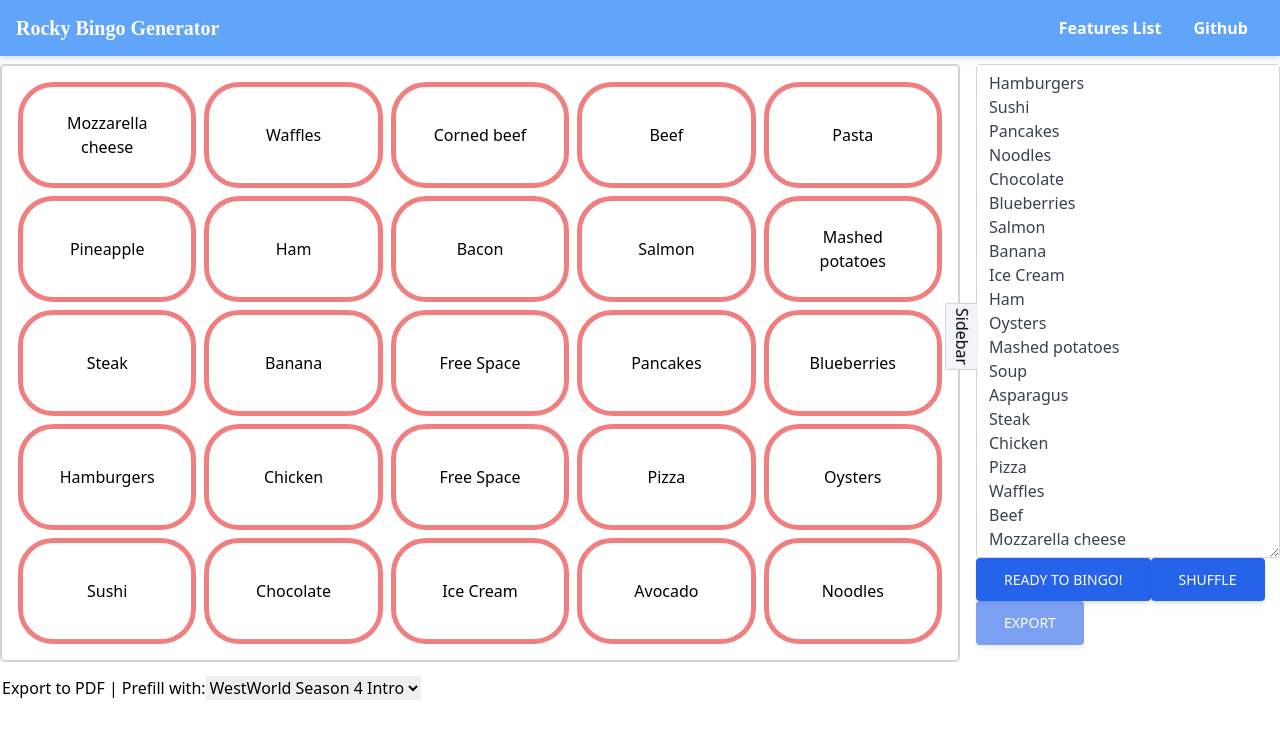
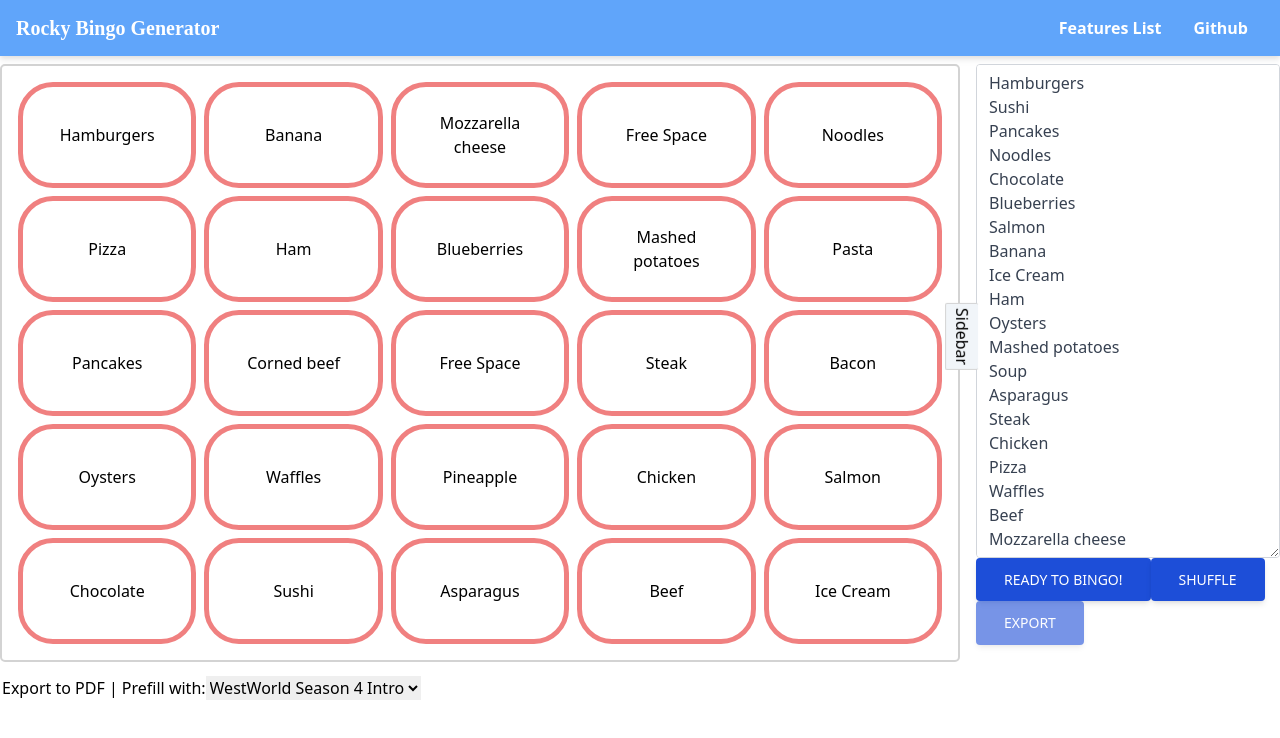
Before and after one commit to RockyKev/rocky-bingo, a Nuxt app: page / in a window 1280 px wide. Shown: the top 738 px of the page. Built offline with nearby package versions, Linux system fonts and the light colour scheme.

Commit message:
fix: no more duplicate free space. On Load, board is static.

```diff
--- a/app.vue
+++ b/app.vue
@@ -152,7 +152,7 @@ export default {
     }
 
     // TODO: BUG here! Will create multiple Free Space
-    this.words = shuffle(this.words);
+    // this.words = shuffle(this.words);
     this.words[12] = "Free Space";
   },
 };
--- a/components/textareaField.vue
+++ b/components/textareaField.vue
@@ -2,26 +2,7 @@
   <textarea
     @change="checkSubmittedData"
     spellcheck="true"
-    class="
-      form-control
-      block
-      w-full
-      px-3
-      py-1.5
-      text-base
-      font-normal
-      text-gray-700
-      bg-white bg-clip-padding
-      border border-solid border-gray-300
-      rounded
-      transition
-      ease-in-out
-      m-0
-      focus:text-gray-700
-      focus:bg-white
-      focus:border-blue-600
-      focus:outline-none
-    "
+    class="textarea"
     rows="20"
     v-model="submittedData"
   ></textarea>
@@ -30,25 +11,7 @@
     @click="bingoButtonClicked"
     :disabled="!buttonIsEnabled"
     :class="{ 'opacity-60': !buttonIsEnabled }"
-    class="
-      inline-block
-      px-7
-      py-3
-      bg-blue-600
-      text-white
-      font-medium
-      text-sm
-      leading-snug
-      uppercase
-      rounded
-      shadow-md
-      hover:bg-blue-700 hover:shadow-lg
-      focus:bg-blue-700 focus:shadow-lg focus:outline-none focus:ring-0
-      active:bg-blue-800 active:shadow-lg
-      transition
-      duration-150
-      ease-in-out
-    "
+    class="primary-button"
   >
     {{ buttonText }}
   </button>
@@ -56,25 +19,7 @@
     @click="shuffleButtonClicked"
     :disabled="!buttonIsEnabled"
     :class="{ 'opacity-60': !buttonIsEnabled }"
-    class="
-      inline-block
-      px-7
-      py-3
-      bg-blue-600
-      text-white
-      font-medium
-      text-sm
-      leading-snug
-      uppercase
-      rounded
-      shadow-md
-      hover:bg-blue-700 hover:shadow-lg
-      focus:bg-blue-700 focus:shadow-lg focus:outline-none focus:ring-0
-      active:bg-blue-800 active:shadow-lg
-      transition
-      duration-150
-      ease-in-out
-    "
+    class="primary-button"
   >
     Shuffle
   </button>
@@ -83,25 +28,7 @@
     @click="exportButtonClicked"
     :disabled="!exportButtonIsEnabled"
     :class="{ 'opacity-60': !exportButtonIsEnabled }"
-    class="
-      inline-block
-      px-7
-      py-3
-      bg-blue-600
-      text-white
-      font-medium
-      text-sm
-      leading-snug
-      uppercase
-      rounded
-      shadow-md
-      hover:bg-blue-700 hover:shadow-lg
-      focus:bg-blue-700 focus:shadow-lg focus:outline-none focus:ring-0
-      active:bg-blue-800 active:shadow-lg
-      transition
-      duration-150
-      ease-in-out
-    "
+    class="primary-button"
   >
     Export
   </button>
@@ -111,26 +38,7 @@
     @click="exportInputOnClick"
     v-model="exportInputField"
     placeholder="stuff"
-    class="
-      form-control
-      block
-      w-full
-      px-3
-      py-1.5
-      text-base
-      font-normal
-      text-gray-700
-      bg-white bg-clip-padding
-      border border-solid border-gray-300
-      rounded
-      transition
-      ease-in-out
-      m-0
-      focus:text-gray-700
-      focus:bg-white
-      focus:border-blue-600
-      focus:outline-none
-    "
+    class="textarea"
   />
 </template>
 
@@ -175,7 +83,6 @@ export default {
     },
   },
   mounted() {
-
     // check if there's prop data
     if (typeof this.restoredData === "object") {
       this.submittedData25 = this.restoredData.data25;
@@ -184,7 +91,6 @@ export default {
 
       this.checkSubmittedData();
     } else {
-
       // check default stuff
       this.checkSubmittedData();
     }
@@ -272,4 +178,43 @@ export default {
 </script>
 
 <style lang="scss" scoped>
+.textarea {
+  @apply block
+      w-full
+      px-3
+      py-1.5
+      text-base
+      font-normal
+      text-gray-700
+      bg-white bg-clip-padding
+      border border-solid border-gray-300
+      rounded
+      transition
+      ease-in-out
+      m-0
+      focus:text-gray-700
+      focus:bg-white
+      focus:border-blue-600
+      focus:outline-none;
+}
+
+.primary-button {
+  @apply inline-block
+      px-7
+      py-3
+      bg-blue-700
+      text-white
+      font-medium
+      text-sm
+      leading-snug
+      uppercase
+      rounded
+      shadow-md
+      hover:bg-blue-800 hover:shadow-lg
+      focus:bg-blue-800 focus:shadow-lg focus:outline-none focus:ring-0
+      active:bg-blue-900 active:shadow-lg
+      transition
+      duration-150
+      ease-in-out;
+}
 </style>
```
